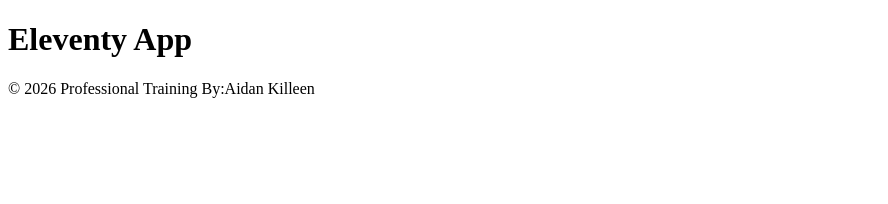
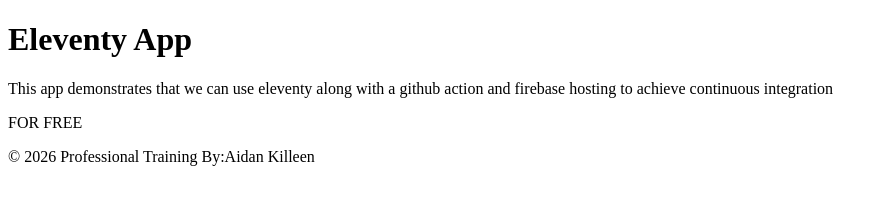
Before and after one commit to aidankilleen/firebase11tyci, an Eleventy site: page src/index.md in a window 1280 px wide. Shown: the whole page, without its empty margins (0-888 px from the left). Built offline with nearby package versions, Linux system fonts and the light colour scheme; Eleventy itself is replaced by a stand-in of ours; files that its build step writes are made by us from their sources.

Commit message:
made a superficial change to test the CI pipeline

```diff
--- a/src/index.md
+++ b/src/index.md
@@ -3,3 +3,8 @@
 layout: 'base'
 ---
 # Eleventy App
+
+This app demonstrates that we can use eleventy along with a github action and firebase hosting to achieve continuous integration
+
+
+FOR FREE
```
Also changed, not shown: 1 other file.
